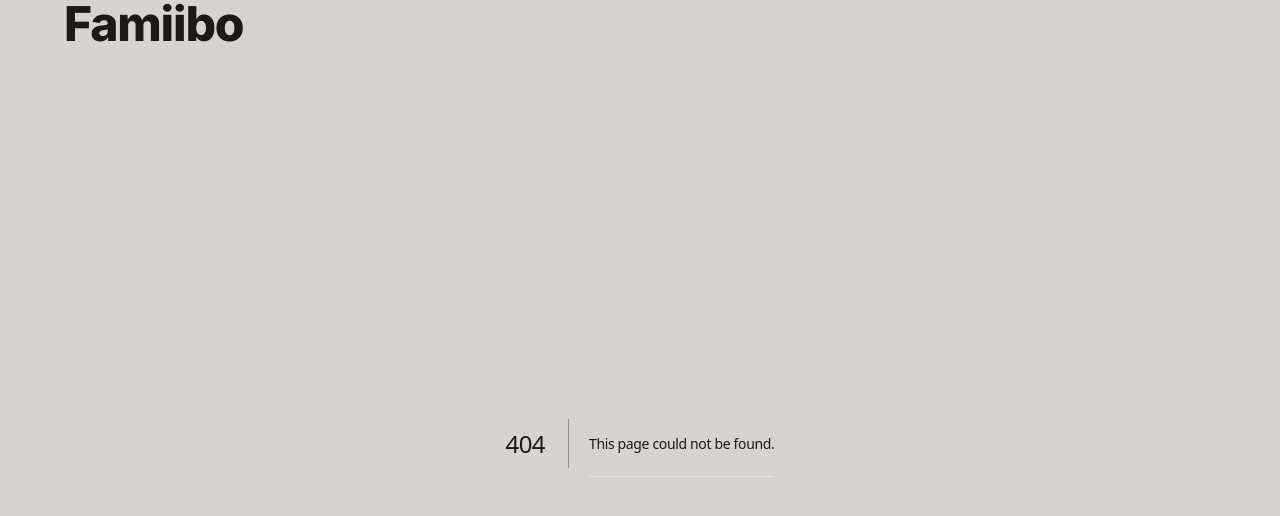
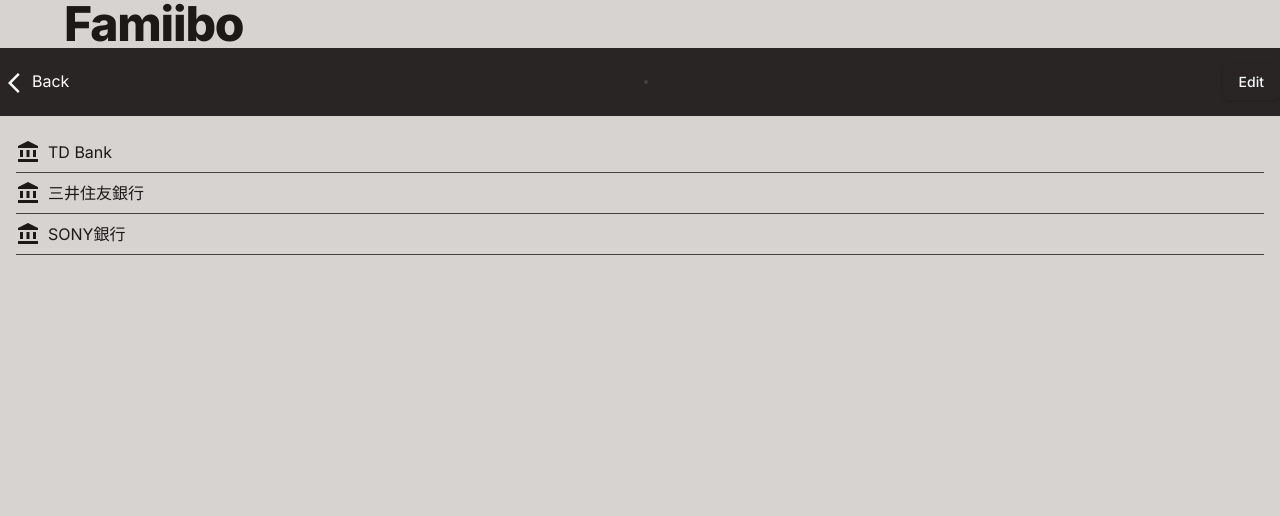
Before and after one commit to benono/famiibo-front, a Next.js app: page /transaction/account in a window 1280 px wide. Before the commit this address had no page. Shown: the top 516 px of the page. Built offline with nearby package versions, Linux system fonts and the light colour scheme.

Commit message:
Feat Add Account select page

```diff
--- /dev/null
+++ b/app/transaction/account/layout.tsx
@@ -0,0 +1,17 @@
+'use client'
+
+import { motion } from 'framer-motion'
+import React from 'react'
+
+export default function Layout({ children }: { children: React.ReactNode }) {
+  return (
+    <motion.div
+      initial={{ x: '100%' }}
+      animate={{ x: 0 }}
+      exit={{ x: '100%' }}
+      transition={{ duration: 0.2 }}
+    >
+      {children}
+    </motion.div>
+  )
+}
--- /dev/null
+++ b/app/transaction/account/page.tsx
@@ -0,0 +1,63 @@
+'use client'
+
+import AccountBalanceIcon from '@mui/icons-material/AccountBalance'
+import CheckIcon from '@mui/icons-material/Check'
+import ArrowBackIosIcon from '@mui/icons-material/ArrowBackIos'
+import { Button } from '@/components/ui/button'
+import Link from 'next/link'
+
+export default function Page({
+  searchParams,
+}: {
+  searchParams: { selectedAccount: string; transactionId: string }
+}) {
+  // TODO
+  //const accountList = await fetchAccountList()
+
+  const accountList = [
+    { id: 1, name: 'TD Bank' },
+    { id: 2, name: '三井住友銀行' },
+    { id: 3, name: 'SONY銀行' },
+  ]
+
+  const accountId = searchParams.selectedAccount
+  console.log(accountId)
+  return (
+    <>
+      <div className="flex flex-row items-center justify-between w-full py-4 bg-stone-800 ">
+        <Link
+          href={{
+            pathname: '/transaction',
+            query: { transactionId: searchParams.transactionId },
+          }}
+          className="text-white"
+        >
+          <ArrowBackIosIcon className="cursor-pointer text-primary-foreground ml-2" />
+          Back
+        </Link>
+        <div className="flex flex-row border-2 border-stone-700 rounded-lg"></div>
+        <Button>Edit</Button>
+      </div>
+      <div className="p-4">
+        {accountList.map((account) => (
+          <div
+            key={account.id}
+            className="flex flex-row items-center justify-between py-2 border-b border-stone-700"
+          >
+            <div className="flex flex-row items-center justify-between">
+              <AccountBalanceIcon className="mr-2" />
+              {account.name}
+            </div>
+            {/* TODO FIX TO ID */}
+            {/* {account.name === accountId && ( */}
+            {account.name === accountId && (
+              <div>
+                <CheckIcon />
+              </div>
+            )}
+          </div>
+        ))}
+      </div>
+    </>
+  )
+}
```
